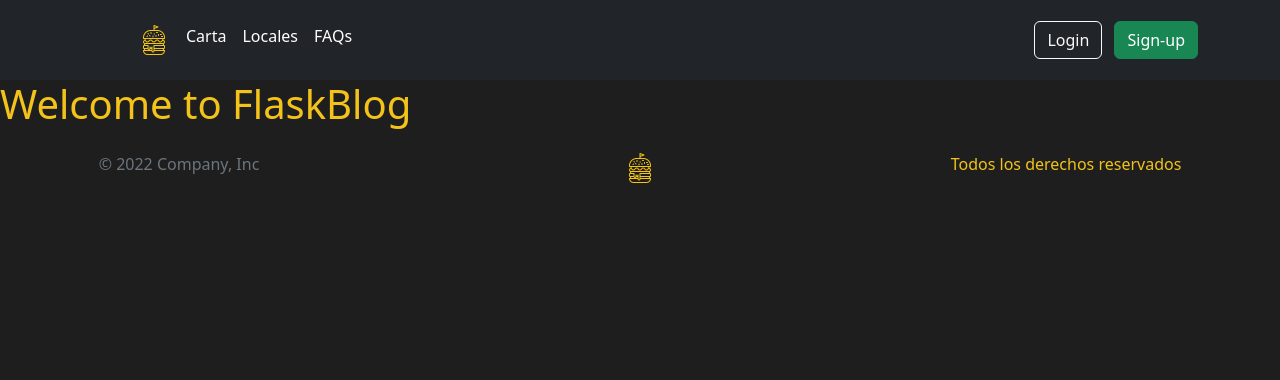
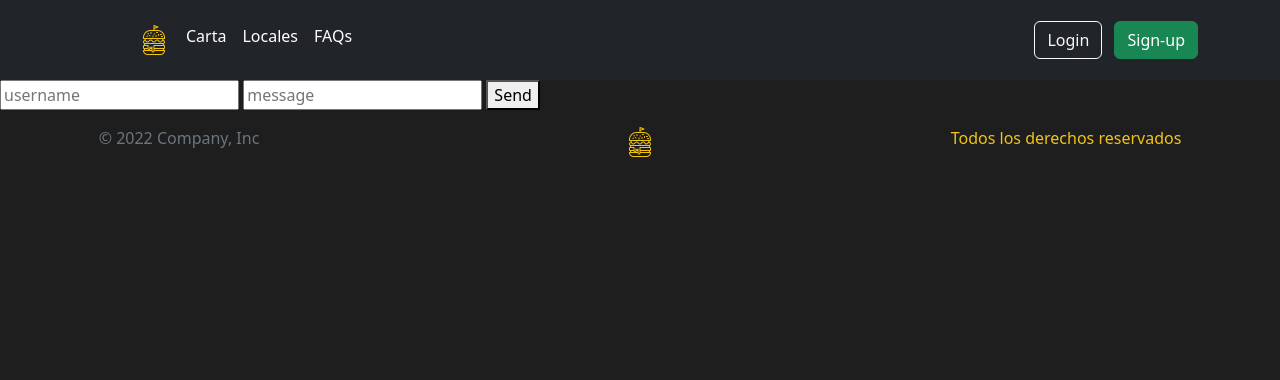
Before and after one commit to Asieertxo/Restaurante, a Flask app: page / in a window 1280 px wide. Shown: the top 380 px of the page. Run offline with Flask 2, Linux system fonts and the light colour scheme; some libraries are stand-ins or nearby versions.

Commit message:
cambios socketio para chatbot

```diff
--- a/App.py
+++ b/App.py
@@ -3,7 +3,14 @@ from flask_mysqldb import MySQL
 from flask_login import LoginManager, login_user, logout_user, login_required
 import os
 from config import config
-from flask_wtf.csrf import CSRFProtect
+#from flask_wtf.csrf import CSRFProte
+import collections
+try:
+    from collections import abc
+    collections.MutableMapping = abc.MutableMapping
+except:
+    pass
+from flask_socketio import SocketIO, send
 
 from public.User import *
 from public.faqs import *
@@ -13,7 +20,7 @@ from public.User import User
 app = Flask(__name__)
 
 #seguridad.....en __main__ se asigna la proteccion al iniciar
-csrf = CSRFProtect()
+#csrf = CSRFProtect()
 # MySQL conn
 mysql = MySQL(app)
 login_manager_app  = LoginManager(app)
@@ -73,8 +80,14 @@ user_login_py(app, mysql, User, ModelUser)
 user_user_py(app, mysql, User, ModelUser)
 
 
+app.config['SECRET'] = "secret!123"
+socketio = SocketIO(app, cors_allowed_origins="*")
 
-
+@socketio.on('message')
+def handle_message(message):
+    print("Received message: " + message)
+    if message != "User connected":
+        send(message, broadcast=True)
 
 
 
@@ -92,4 +105,4 @@ if __name__ == '__main__':
     #csrf.init_app(app) temporalmente
     app.register_error_handler(401, status_401)
     app.register_error_handler(404, status_404)
-    app.run()
+    socketio.run(app)
--- a/templates/index.html
+++ b/templates/index.html
@@ -2,5 +2,32 @@
 
 
 {% block content %}
-    <h1>Welcome to FlaskBlog</h1>
+    <script src="https://ajax.googleapis.com/ajax/libs/jquery/1.12.4/jquery.min.js"></script>
+    <script src="https://cdnjs.cloudflare.com/ajax/libs/socket.io/4.5.3/socket.io.js"></script>
+    <script type="text/javascript">
+        $(document).ready(function() {
+            console.log("hola")
+            var socket = io.connect("http://localhost:5000");
+            socket.on('connect', function() {
+                socket.send("User connected");
+            });
+
+            socket.on('message', function(data) {
+                $('#messages').append($('<p>').text(data));
+            });
+
+            $('#sendBtn').on('click', function() {
+                socket.send($('#username').val() + ': ' + $('#message').val());
+                $('#message').val('');
+            });
+
+        });
+    </script>
+    </script>
+    <div id="messages">
+
+    </div>
+    <input type="text" id="username" placeholder="username">
+    <input type="text" id="message" placeholder="message">
+    <button id="sendBtn">Send</button>
 {% endblock %}
```
